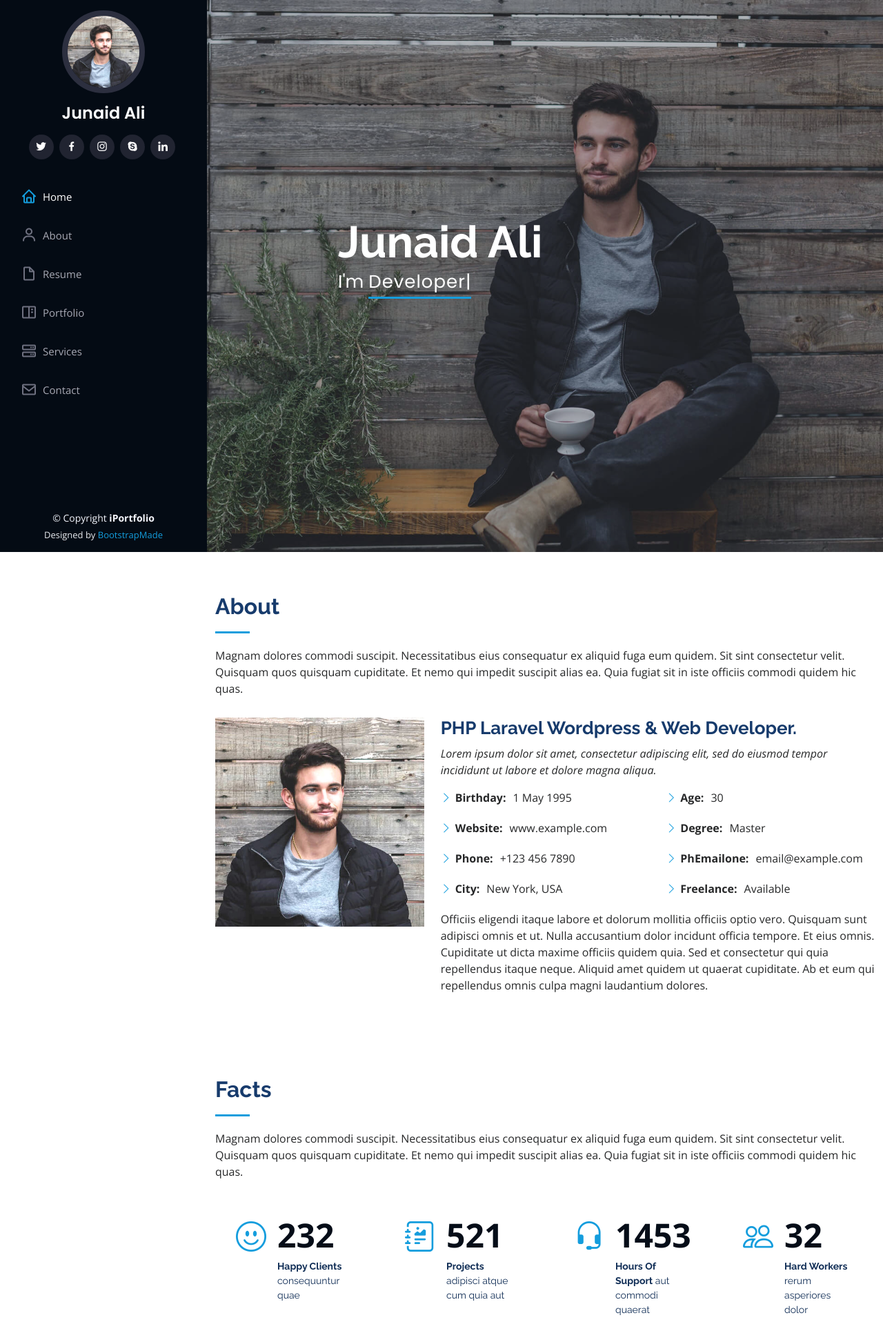
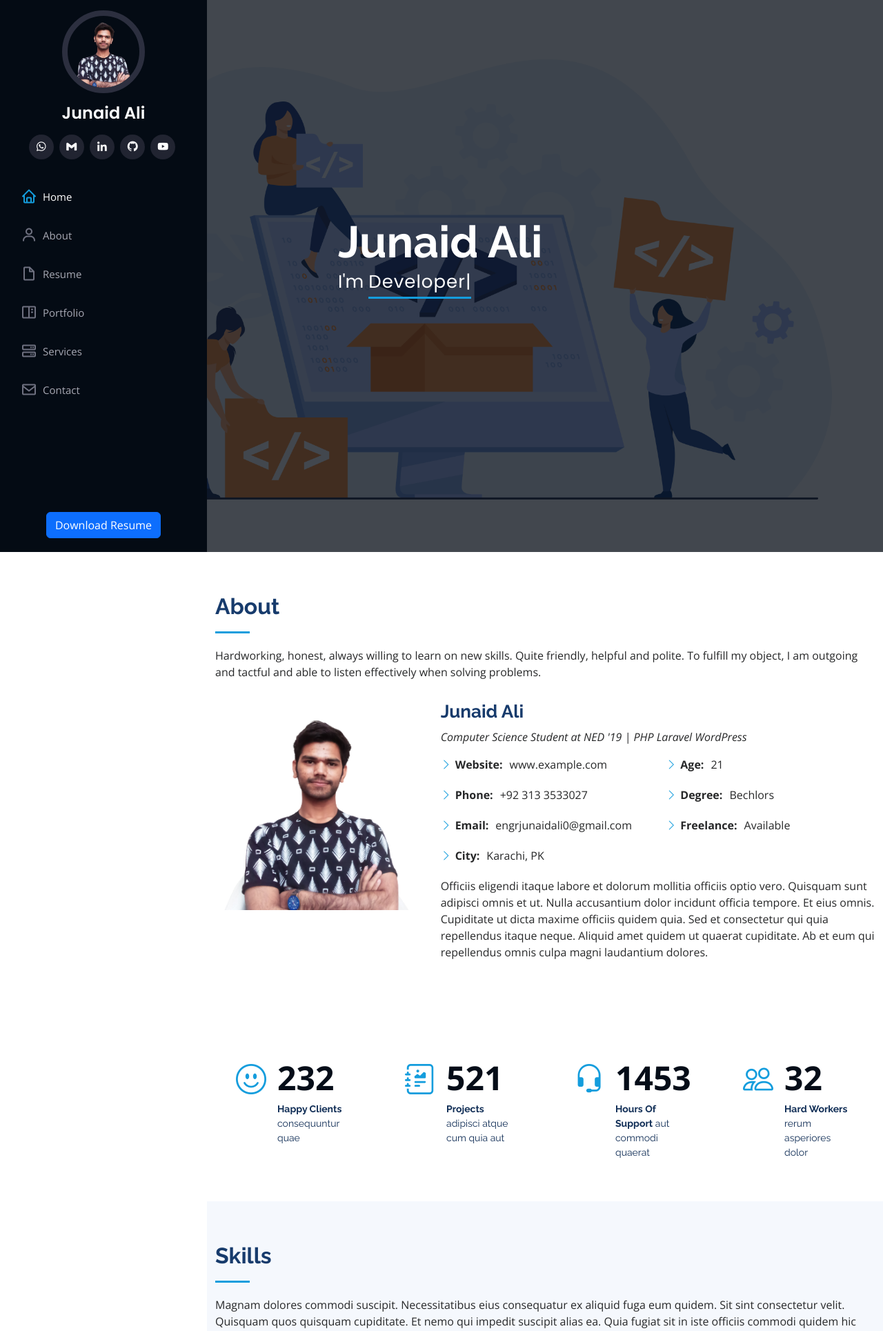
Before and after one commit to engrjunaidali/portfolio, a PHP site: page / in a window 1280 px wide. Shown: the top 1929 px of the page at 69% size. Run offline with PHP 8.4, Linux system fonts and the light colour scheme.

Commit message:
update about section

```diff
--- a/assets/css/style.css
+++ b/assets/css/style.css
@@ -234,7 +234,8 @@ h6 {
 
 #hero:before {
   content: "";
-  background: rgba(5, 13, 24, 0.3);
+  /* background: rgba(5, 13, 24, 0.3); */
+  background: #040b14c0;
   position: absolute;
   bottom: 0;
   top: 0;
--- a/index.html
+++ b/index.html
@@ -45,14 +45,18 @@
     <div class="d-flex flex-column">
 
       <div class="profile">
-        <img src="assets/img/profile-img.jpg" alt="" class="img-fluid rounded-circle">
+        <img src="assets/img/profile-img.png" alt="" class="img-fluid rounded-circle">
         <h1 class="text-light"><a href="index.html">Junaid Ali</a></h1>
         <div class="social-links mt-3 text-center">
-          <a href="#" class="twitter"><i class="bx bxl-twitter"></i></a>
-          <a href="#" class="facebook"><i class="bx bxl-facebook"></i></a>
-          <a href="#" class="instagram"><i class="bx bxl-instagram"></i></a>
-          <a href="#" class="google-plus"><i class="bx bxl-skype"></i></a>
-          <a href="#" class="linkedin"><i class="bx bxl-linkedin"></i></a>
+          <!-- <a href="#" class="twitter"><i class="bx bxl-twitter"></i></a> -->
+          <!-- <a href="#" class="facebook"><i class="bx bxl-facebook"></i></a> -->
+          <!-- <a href="#" class="instagram"><i class="bx bxl-instagram"></i></a> -->
+          <!-- <a href="#" class="google-plus"><i class="bx bxl-skype"></i></a> -->
+          <a href="https://wa.me/+923133533027" class="whatsapp"><i class="bx bxl-whatsapp"></i></a>
+          <a href="mailto:engrjunaidali0@gmail.com" class="gmail"><i class="bx bxl-gmail"></i></a>
+          <a href="https://www.linkedin.com/in/junaidali113/" class="linkedin"><i class="bx bxl-linkedin"></i></a>
+          <a href="https://github.com/engrjunaidali" class="github"><i class="bx bxl-github"></i></a>
+          <a href="https://www.youtube.com/c/JunaidAli480?sub_confirmation=1" class="youtube"><i class="bx bxl-youtube"></i></a>
         </div>
       </div>
 
@@ -85,33 +89,34 @@
 
         <div class="section-title">
           <h2>About</h2>
-          <p>Magnam dolores commodi suscipit. Necessitatibus eius consequatur ex aliquid fuga eum quidem. Sit sint consectetur velit. Quisquam quos quisquam cupiditate. Et nemo qui impedit suscipit alias ea. Quia fugiat sit in iste officiis commodi quidem hic quas.</p>
+          <p>Hardworking, honest, always willing to learn on new skills. Quite friendly, helpful and polite. To fulfill my object, I am outgoing and tactful and able to listen effectively when solving problems.</p>
         </div>
 
         <div class="row">
           <div class="col-lg-4" data-aos="fade-right">
-            <img src="assets/img/profile-img.jpg" class="img-fluid" alt="">
+            <img src="assets/img/profile-img.png" class="img-fluid" alt="">
           </div>
           <div class="col-lg-8 pt-4 pt-lg-0 content" data-aos="fade-left">
-            <h3>PHP Laravel Wordpress &amp; Web Developer.</h3>
+            <!-- <h3>PHP Laravel Wordpress &amp; Web Developer.</h3> -->
+            <h3>Junaid Ali</h3>
             <p class="fst-italic">
-              Lorem ipsum dolor sit amet, consectetur adipiscing elit, sed do eiusmod tempor incididunt ut labore et dolore
-              magna aliqua.
+              Computer Science Student at NED '19 | PHP Laravel WordPress
             </p>
             <div class="row">
               <div class="col-lg-6">
                 <ul>
-                  <li><i class="bi bi-chevron-right"></i> <strong>Birthday:</strong> <span>1 May 1995</span></li>
+                  <!-- <li><i class="bi bi-chevron-right"></i> <strong>Birthday:</strong> <span>1 May 1995</span></li> -->
                   <li><i class="bi bi-chevron-right"></i> <strong>Website:</strong> <span>www.example.com</span></li>
-                  <li><i class="bi bi-chevron-right"></i> <strong>Phone:</strong> <span>+123 456 7890</span></li>
-                  <li><i class="bi bi-chevron-right"></i> <strong>City:</strong> <span>New York, USA</span></li>
+                  <li><i class="bi bi-chevron-right"></i> <strong>Phone:</strong> <span>+92 313 3533027</span></li>
+                  <li><i class="bi bi-chevron-right"></i> <strong>Email:</strong> <span>engrjunaidali0@gmail.com</span></li>
+                  <li><i class="bi bi-chevron-right"></i> <strong>City:</strong> <span>Karachi, PK</span></li>
                 </ul>
               </div>
               <div class="col-lg-6">
                 <ul>
-                  <li><i class="bi bi-chevron-right"></i> <strong>Age:</strong> <span>30</span></li>
-                  <li><i class="bi bi-chevron-right"></i> <strong>Degree:</strong> <span>Master</span></li>
-                  <li><i class="bi bi-chevron-right"></i> <strong>PhEmailone:</strong> <span>email@example.com</span></li>
+                  <li><i class="bi bi-chevron-right"></i> <strong>Age:</strong> <span>21</span></li>
+                  <li><i class="bi bi-chevron-right"></i> <strong>Degree:</strong> <span>Bechlors</span></li>
+
                   <li><i class="bi bi-chevron-right"></i> <strong>Freelance:</strong> <span>Available</span></li>
                 </ul>
               </div>
@@ -130,10 +135,10 @@
     <section id="facts" class="facts">
       <div class="container">
 
-        <div class="section-title">
+        <!-- <div class="section-title">
           <h2>Facts</h2>
           <p>Magnam dolores commodi suscipit. Necessitatibus eius consequatur ex aliquid fuga eum quidem. Sit sint consectetur velit. Quisquam quos quisquam cupiditate. Et nemo qui impedit suscipit alias ea. Quia fugiat sit in iste officiis commodi quidem hic quas.</p>
-        </div>
+        </div> -->
 
         <div class="row no-gutters">
 
@@ -628,14 +633,12 @@
   <footer id="footer">
     <div class="container">
       <div class="copyright">
-        &copy; Copyright <strong><span>iPortfolio</span></strong>
+        <!-- &copy; Copyright <strong><span>iPortfolio</span></strong> -->
+        <a href="#" class="btn btn-primary">Download Resume</a>
       </div>
       <div class="credits">
-        <!-- All the links in the footer should remain intact. -->
-        <!-- You can delete the links only if you purchased the pro version. -->
-        <!-- Licensing information: https://bootstrapmade.com/license/ -->
-        <!-- Purchase the pro version with working PHP/AJAX contact form: https://bootstrapmade.com/iportfolio-bootstrap-portfolio-websites-template/ -->
-        Designed by <a href="https://bootstrapmade.com/">BootstrapMade</a>
+        <!-- Designed by <a href="https://bootstrapmade.com/">BootstrapMade</a> -->
+        <!-- Download -->
       </div>
     </div>
   </footer><!-- End  Footer -->
```
Also changed, not shown: assets/img/hero-bg.jpg, assets/img/hero-bg1.jpg (added), assets/img/profile-img.png (added), assets/img/profile-img1.jpg (renamed from assets/img/profile-img.jpg).
